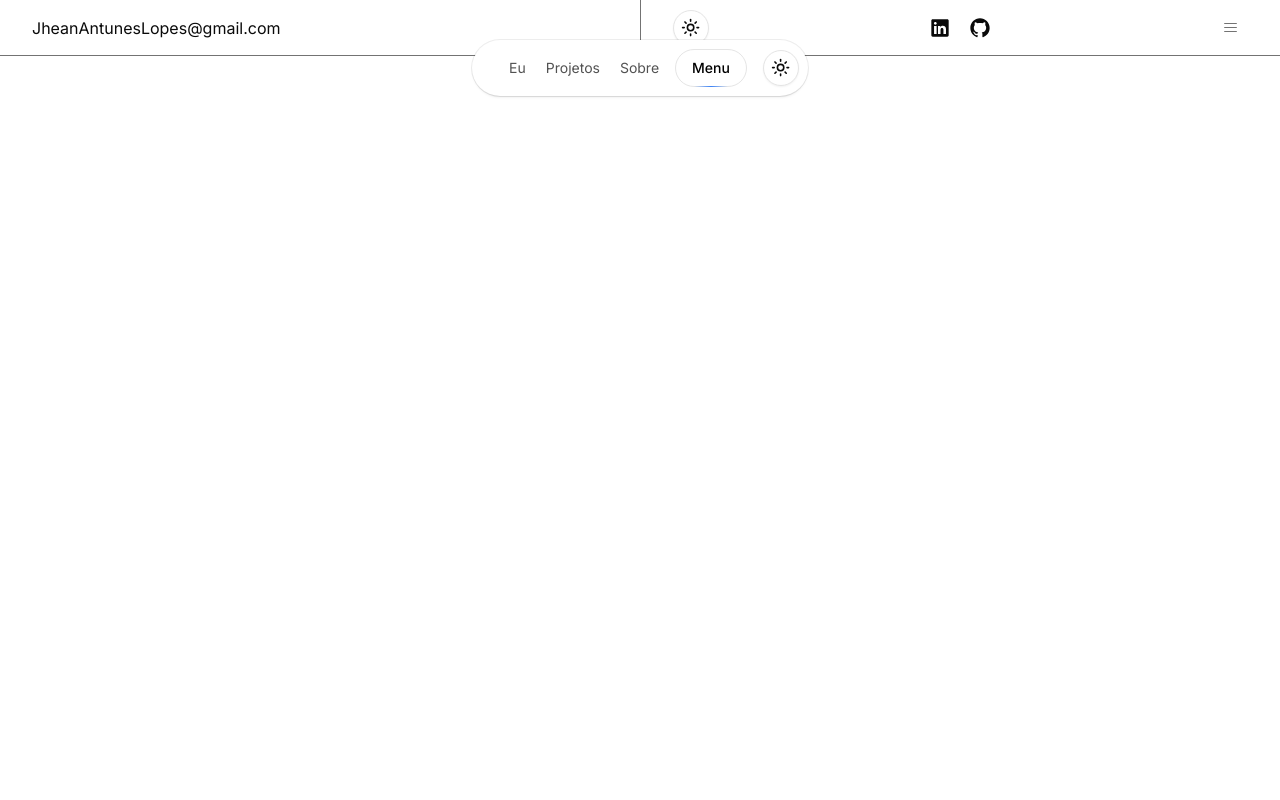
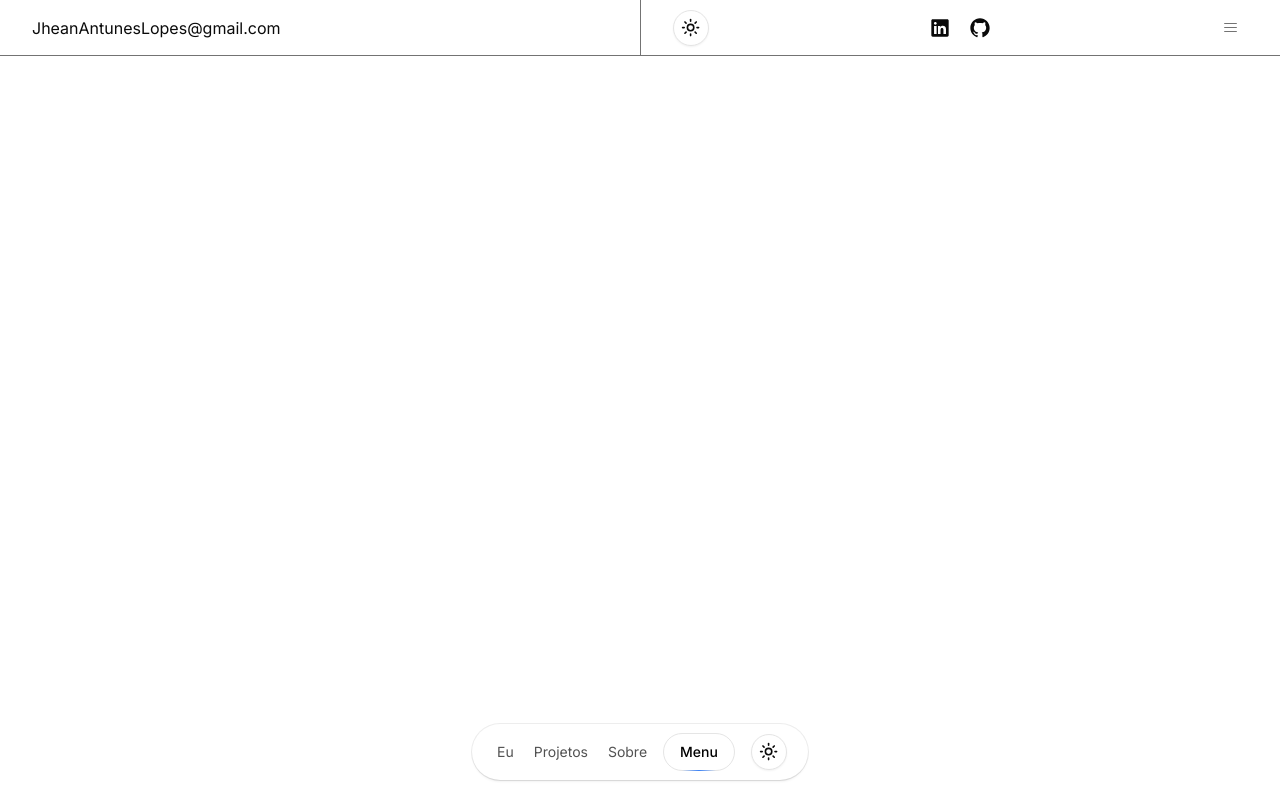
Before and after one commit to JheanAntunes/portfolio, a Next.js app: page / in a window 1280 px wide. Built offline with nearby package versions, Linux system fonts and the light colour scheme.

Commit message:
:sparkles:	feat: modificando o navbar para ficar fixo na parte inferior e adaptar animação

```diff
--- a/src/components/ui/floating-navbar.tsx
+++ b/src/components/ui/floating-navbar.tsx
@@ -42,17 +42,17 @@
       <motion.div
         initial={{
           opacity: 1,
-          y: -100
+          y: 100
         }}
         animate={{
-          y: visible ? 0 : -100,
+          y: visible ? 0 : 100,
           opacity: visible ? 1 : 0
         }}
         transition={{
           duration: 0.2
         }}
         className={cn(
-          'fixed inset-x-0  top-10 z-[5000] mx-auto flex max-w-fit items-center justify-center space-x-4 rounded-full border border-transparent bg-white py-2 pl-8 pr-2  shadow-[0px_2px_3px_-1px_rgba(0,0,0,0.1),0px_1px_0px_0px_rgba(25,28,33,0.02),0px_0px_0px_1px_rgba(25,28,33,0.08)] dark:border-white/[0.2] dark:bg-black',
+          'fixed inset-x-0  bottom-5 z-[5000] mx-auto flex max-w-fit items-center justify-center space-x-4 rounded-full border border-transparent bg-white px-5 py-2 shadow-[0px_2px_3px_-1px_rgba(0,0,0,0.1),0px_1px_0px_0px_rgba(25,28,33,0.02),0px_0px_0px_1px_rgba(25,28,33,0.08)] dark:border-white/[0.2] dark:bg-black',
           className
         )}
       >
```
